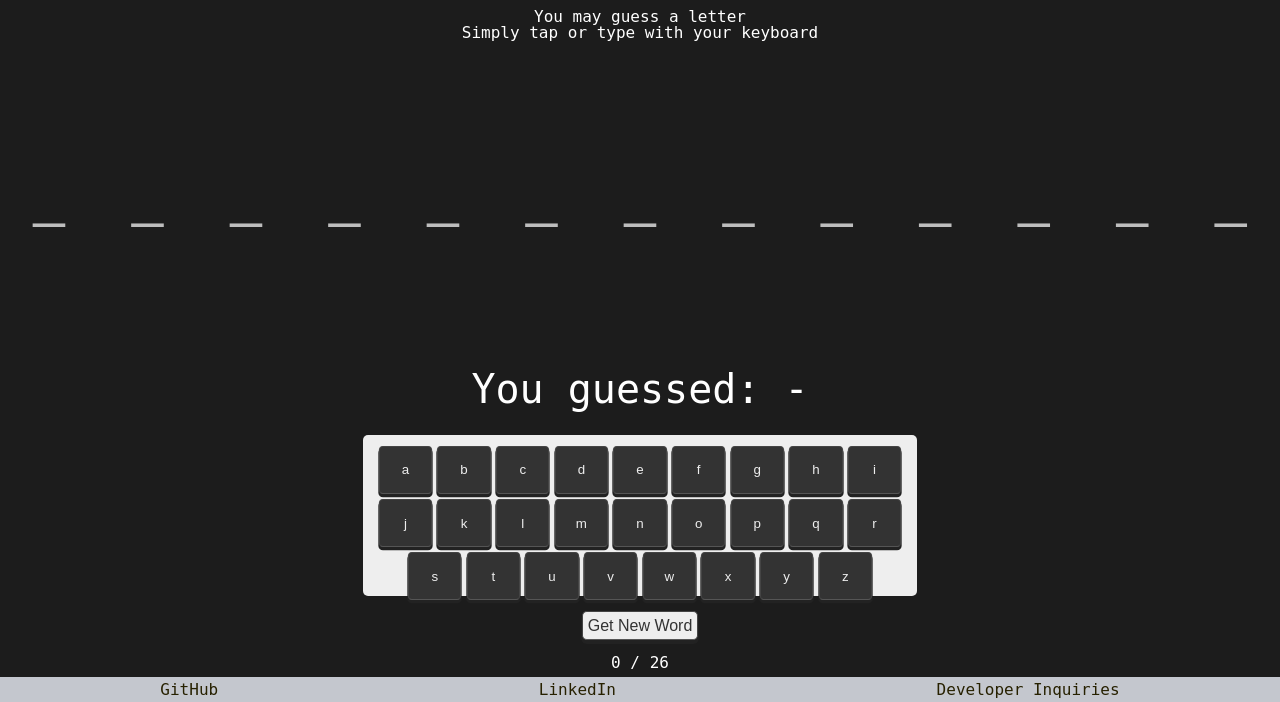
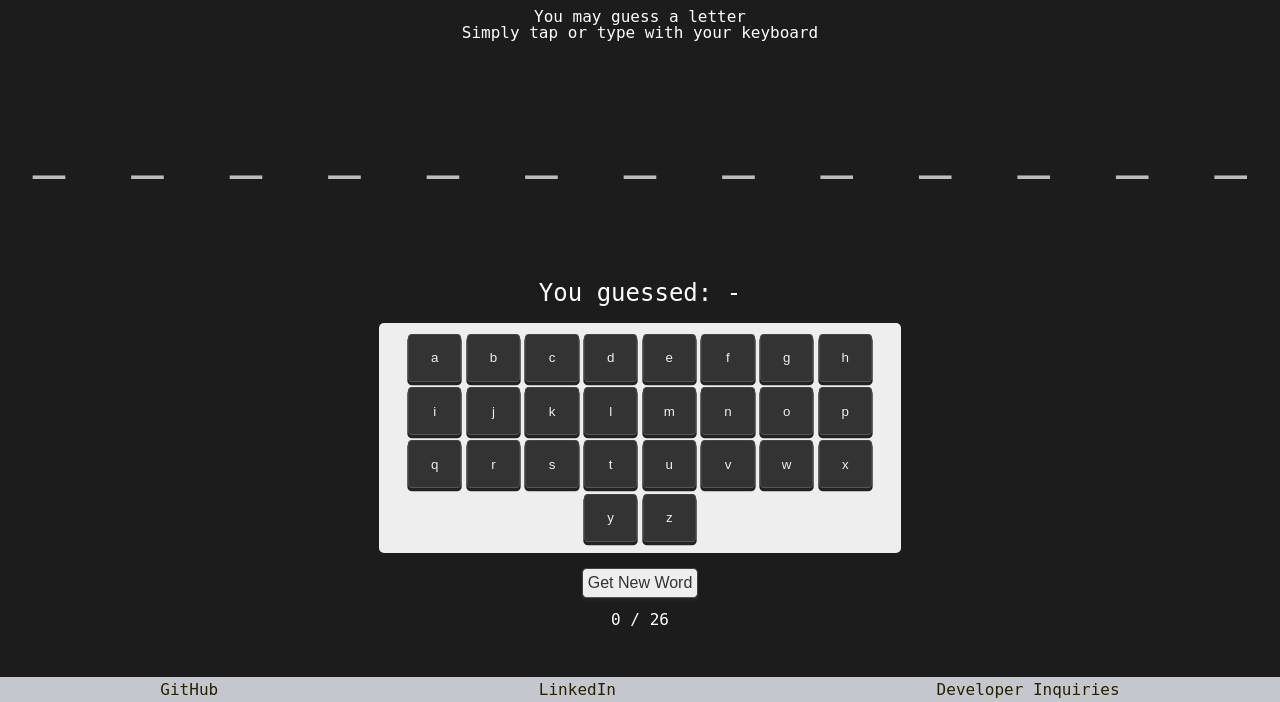
Before and after one commit to corsonknowles/Hangmangame.co, a website built with webpack: page index.html in a window 1280 px wide. Shown: the part 98-800 px from the top of the page. Built offline with nearby package versions, Linux system fonts and the light colour scheme.

Commit message:
Refactor keyboard and various height settings on page elements

```diff
--- a/application.css
+++ b/application.css
@@ -177,8 +177,8 @@ footer {
 }
 
 .guess-display {
-	font-size: 5vh;
-	min-height: 7vh;
+	font-size: 3vh;
+	min-height: 4vh;
 }
 
 .guesses {
@@ -216,8 +216,8 @@ footer {
 
 .flip-container, .front, .back {
 	width: 320px;
-	min-height: 200px;
-	height: 20vh;
+	min-height: 160px;
+	height: 16vh;
 
 }
 
@@ -227,7 +227,7 @@ footer {
 	transform-style: preserve-3d;
 	transform-origin: right center;
 	position: relative;
-	font-size: 18vh;
+	font-size: 16vh;
 	text-align: center;
 	color: #bdbdbd;
 	/*color: #424242;*/
@@ -273,7 +273,8 @@ footer {
 
 .demo {
 	text-align: center;
-	height: 12vh;
+	height: 6vmin;
+  min-height: 10px;
 	padding-top: 5px;
 	margin-top: 5px;
 }
@@ -311,10 +312,10 @@ footer {
 	background: #eee;
 	border-radius: 5px;
 	padding: 5px;
-	width: 68vmin;
+	width: 40vw;
   min-height: 60%;
-	min-width: 5%;
-	padding-bottom: 12px;
+	min-width: 40%;
+	padding-bottom: 28px;
 	margin: 10px;
 }
 
```
